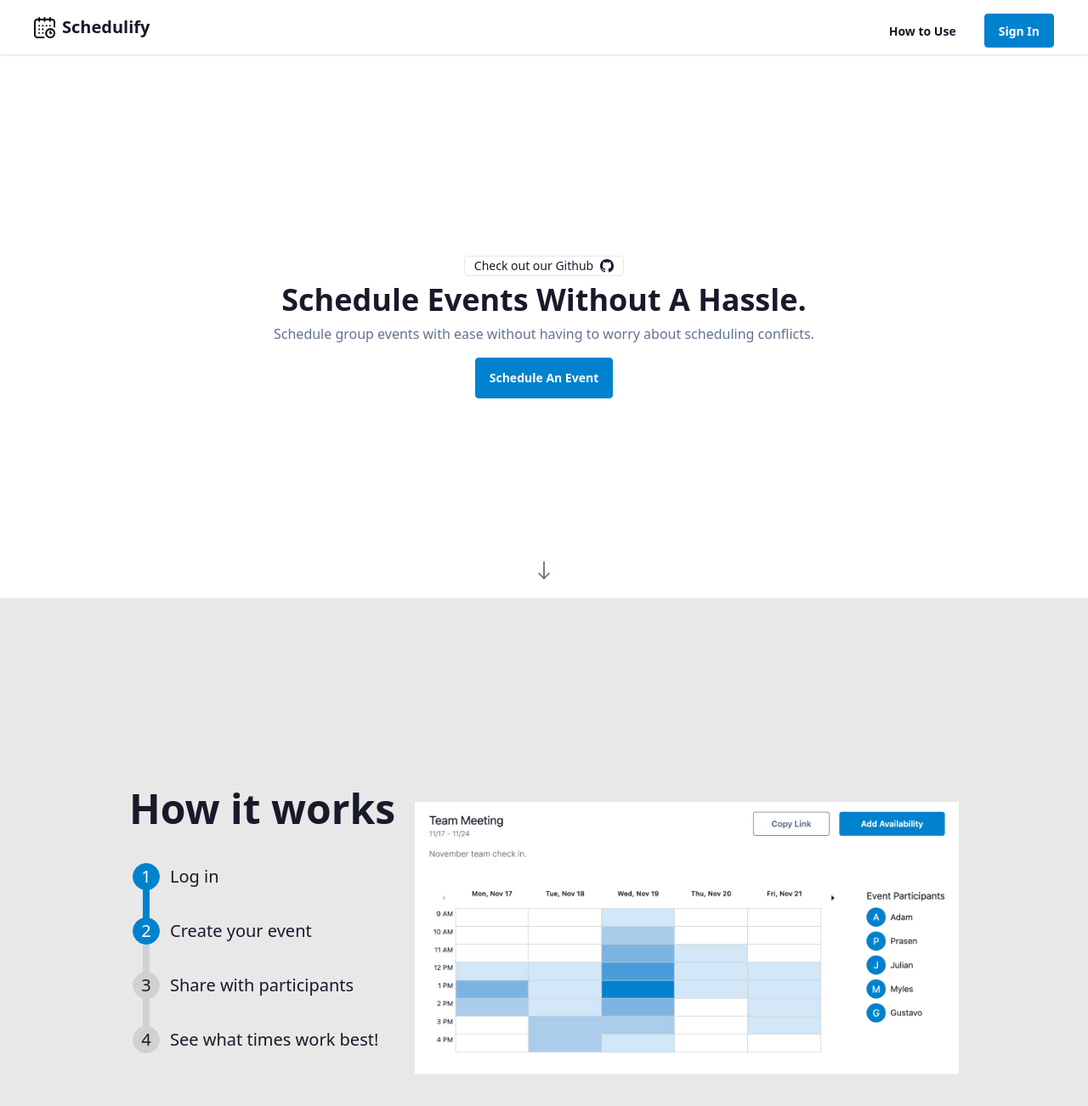
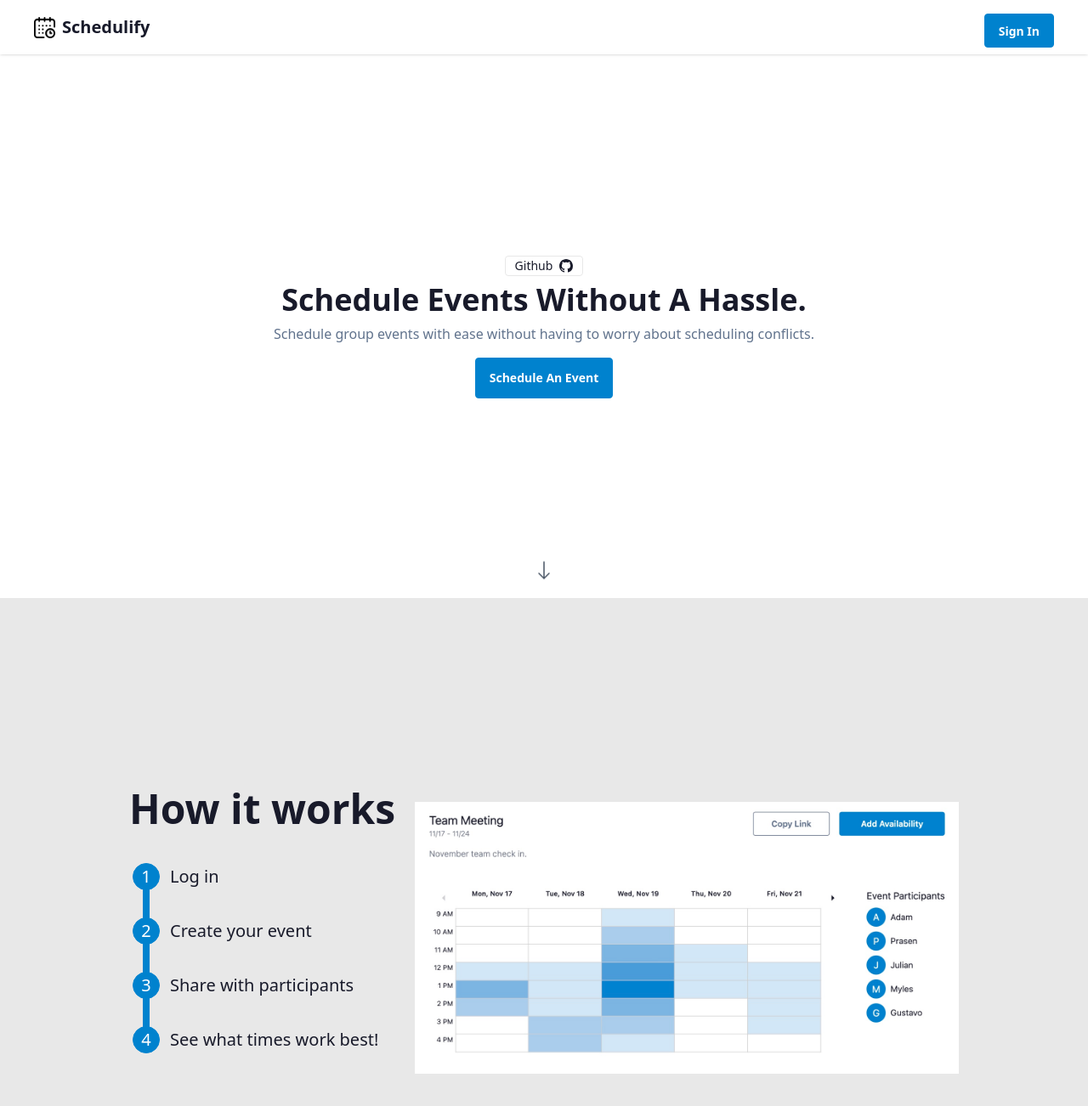
Before and after one commit to prasen-shakya/Schedulify, a React (Vite) app in the folder frontend/: page / in a window 1280 px wide. Shown: the top 1302 px of the page at 85% size. Built offline with nearby package versions, Linux system fonts and the light colour scheme; no server answers; the HTML template or start-up script is replaced by a standard one.

Commit message:
More minor changes-

```diff
--- a/frontend/src/components/Navbar.jsx
+++ b/frontend/src/components/Navbar.jsx
@@ -14,13 +14,6 @@ export const Navbar = () => {
         </div>
 
         <div className="flex items-center gap-4"> {/* RIGHT ALIGN BUTTONS */}
-        <div>
-        <a href="/#how"><button className="btn btn-ghost mt-2 h-10">
-
-          How to Use
-        </button></a>
-
-        </div>
         <button
           className="btn btn-primary mt-2 h-10"
           onClick={isAuthenticated ? signOut : showAuthenticationModal}
--- a/frontend/src/pages/Home.jsx
+++ b/frontend/src/pages/Home.jsx
@@ -17,7 +17,7 @@ export const Home = () => {
           {/* CENTER CONTENT */}
           <div className="flex flex-col items-center justify-center gap-2">
             {/* GITHUB LINK */}
-            <a href="https://github.com/prasen-shakya/Schedulify" className="cursor-pointer"><span className="badge">Check out our Github
+            <a href="https://github.com/prasen-shakya/Schedulify" className="cursor-pointer"><span className="badge">Github
               <svg xmlns="http://www.w3.org/2000/svg" width="16" height="16" fill="currentColor" class="bi bi-github" viewBox="0 0 16 16">
                 <path d="M8 0C3.58 0 0 3.58 0 8c0 3.54 2.29 6.53 5.47 7.59.4.07.55-.17.55-.38 0-.19-.01-.82-.01-1.49-2.01.37-2.53-.49-2.69-.94-.09-.23-.48-.94-.82-1.13-.28-.15-.68-.52-.01-.53.63-.01 1.08.58 1.23.82.72 1.21 1.87.87 2.33.66.07-.52.28-.87.51-1.07-1.78-.2-3.64-.89-3.64-3.95 0-.87.31-1.59.82-2.15-.08-.2-.36-1.02.08-2.12 0 0 .67-.21 2.2.82.64-.18 1.32-.27 2-.27s1.36.09 2 .27c1.53-1.04 2.2-.82 2.2-.82.44 1.1.16 1.92.08 2.12.51.56.82 1.27.82 2.15 0 3.07-1.87 3.75-3.65 3.95.29.25.54.73.54 1.48 0 1.07-.01 1.93-.01 2.2 0 .21.15.46.55.38A8.01 8.01 0 0 0 16 8c0-4.42-3.58-8-8-8"/>
               </svg>
@@ -69,8 +69,8 @@ export const Home = () => {
                 <ul className="steps steps-vertical text-xl">
                   <li className="step step-primary">Log in</li>
                   <li className="step step-primary">Create your event</li>
-                  <li className="step ">Share with participants</li>
-                  <li className="step ">See what times work best!</li>
+                  <li className="step step-primary">Share with participants</li>
+                  <li className="step step-primary">See what times work best!</li>
                 </ul>
               </p>
             </div>
```
